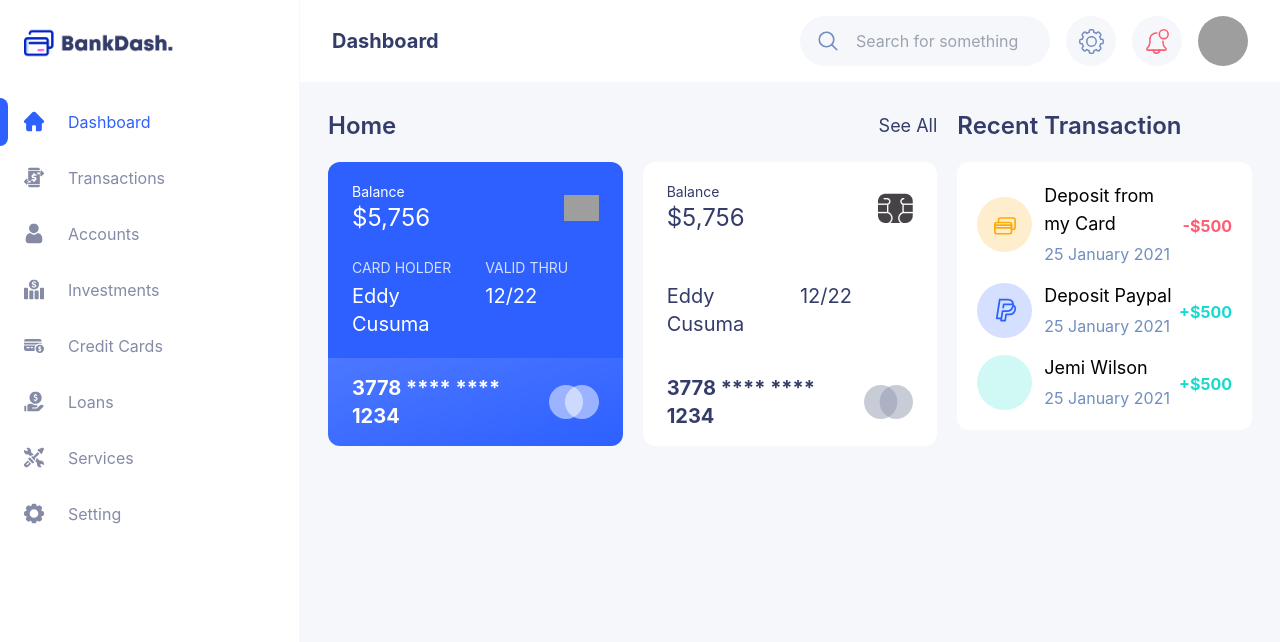
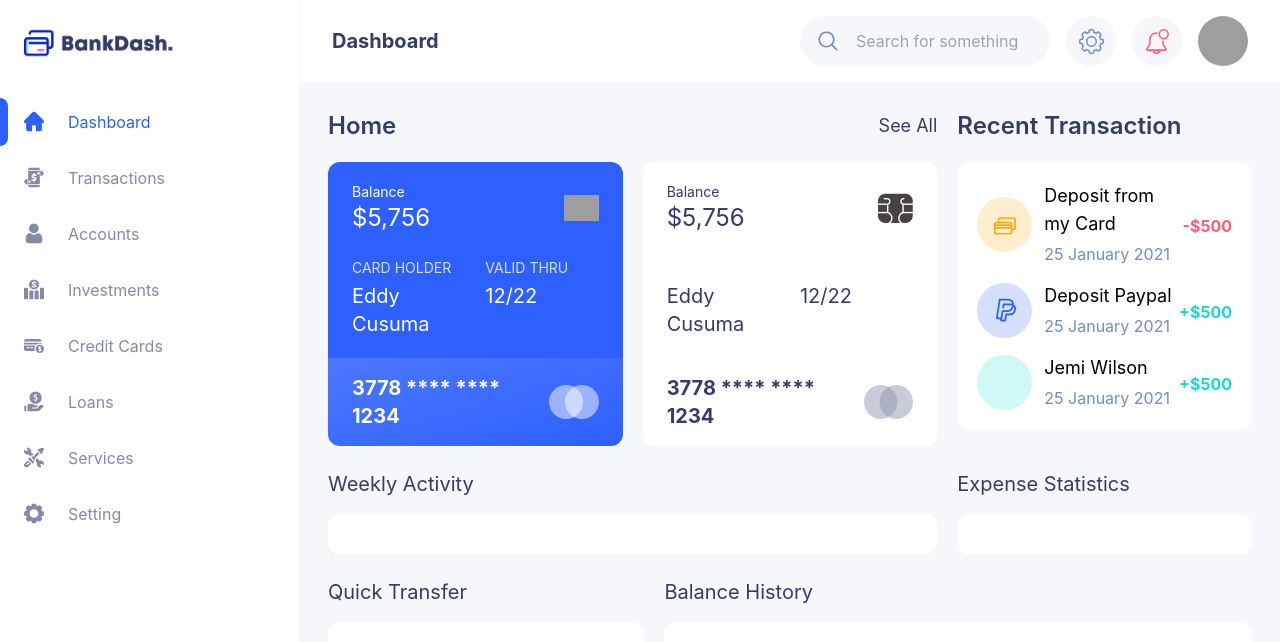
Before and after one commit to nafasebra/bankdash, a React (Vite) app: page / in a window 1280 px wide. Shown: the top 642 px of the page. Built offline with nearby package versions, Linux system fonts and the light colour scheme; grey boxes are pictures that could not be loaded; some icons are missing.

Commit message:
add more cards on homepage

```diff
--- a/src/components/layout/Body.tsx
+++ b/src/components/layout/Body.tsx
@@ -17,7 +17,7 @@ function Body(props: BodyProps) {
         <Sidebar active={pageName} />
         <main className='w-[calc(100%-300px)]'>
           <Navbar pageName={pageName} />
-          <section className='p-7'>
+          <section className='p-7 space-y-6'>
             {children}
           </section>
         </main>
--- a/src/pages/home.tsx
+++ b/src/pages/home.tsx
@@ -57,6 +57,34 @@ function Home() {
           </ul>
         </div>
       </div>
+      <div className='grid grid-cols-1 lg:grid-cols-3 gap-5'>
+        <div className='col-span-1 lg:col-span-2 space-y-4'>
+          <p className='text-primary-200 text-xl'>Weekly Activity</p>
+          <div className='bg-white rounded-xl overflow-hidden p-5'>
+            {/* chart */}
+          </div>
+        </div>
+        <div className='space-y-4'>
+          <p className='text-primary-200 text-xl'>Expense Statistics</p>
+          <div className='bg-white rounded-xl overflow-hidden p-5'>
+            {/* chart */}
+          </div>
+        </div>
+      </div>
+      <div className="flex gap-5">
+        <div className='w-[35%] basis-[35%] space-y-4'>
+          <p className='text-primary-200 text-xl'>Quick Transfer</p>
+          <div className='bg-white rounded-xl overflow-hidden p-5'>
+            {/* add slider */}
+          </div>
+        </div>
+        <div className='w-[65%] basis-[65%] space-y-4'>
+          <p className='text-primary-200 text-xl'>Balance History</p>
+          <div className='bg-white rounded-xl overflow-hidden p-5'>
+            {/* chart */}
+          </div>
+        </div>
+      </div>
     </Body>
   )
 }
```
